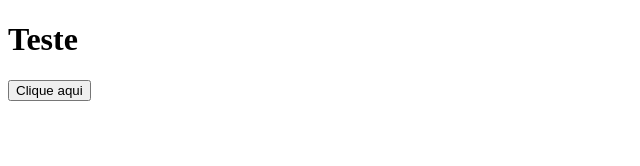
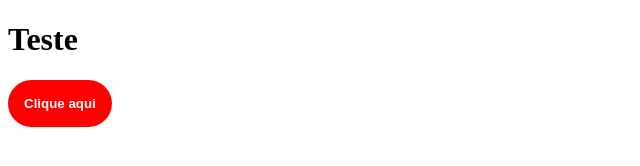
Before and after one commit to alissoncavalcanti/pokedex, a plain HTML site: page index.html in a window 1280 px wide. Shown: the whole page, without its empty margins (0-640 px from the left). Drawn offline with Linux system fonts and the light colour scheme.

Commit message:
Tags style e script

```diff
--- a/index.html
+++ b/index.html
@@ -4,6 +4,17 @@
     <meta charset="UTF-8">
     <meta name="viewport" content="width=device-width, initial-scale=1.0">
     <title>Pokédex</title>
+    <style>
+        button {
+            padding: 1rem;
+            background-color: red;
+            color: white;
+            border: none;
+            border-radius: 15rem;
+            font-weight: 900;
+            cursor: pointer;
+        }
+    </style>
 </head>
 <body>
     <h1>Teste</h1>
```
